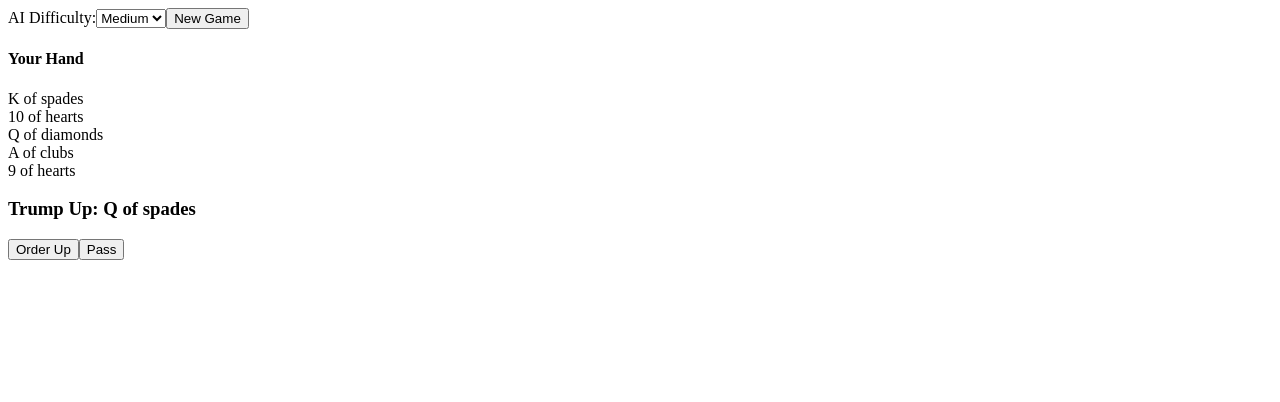
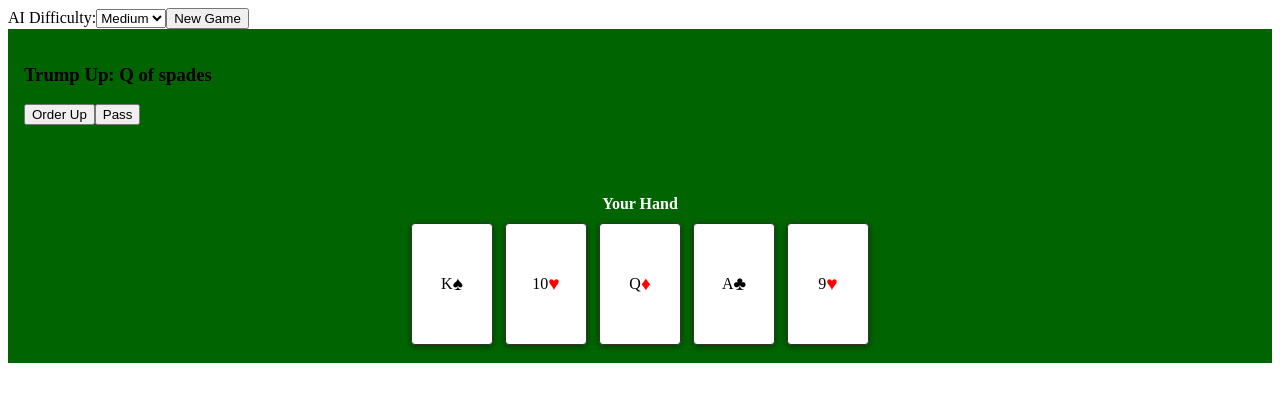
Before and after one commit to nalthoff/AI-Euchre, an Angular app: page / in a window 1280 px wide. Both pictures are taken after a click on the button "New Game". Shown: the top 402 px of the page. Built offline with nearby package versions, Linux system fonts and the light colour scheme.

Commit message:
Updated layout to look like a table. Using icons instead of text for suit

```diff
--- a/src/app/game-board/game-board.component.html
+++ b/src/app/game-board/game-board.component.html
@@ -1,35 +1,45 @@
 <div class="game-board">
-
-  <!-- 1. Always show just the human player's hand -->
-  <div class="player-hand">
-    <h4>Your Hand</h4>
-    <div class="cards">
-      <div class="card" *ngFor="let card of hands[0]">
-        {{ card.rank }} of {{ card.suit }}
-      </div>
-    </div>
-  </div>
-
-  <!-- 2. Trump-selection overlay, until trump is chosen -->
+  <!-- 1) Trump‐selection overlay, until trump chosen -->
   <div class="trump-selection" *ngIf="!gameSvc.trump && gameSvc.currentKitty">
     <h3>Trump Up: {{ gameSvc.currentKitty.rank }} of {{ gameSvc.currentKitty.suit }}</h3>
     <button (click)="gameSvc.orderUp()">Order Up</button>
     <button (click)="gameSvc.pass()">Pass</button>
   </div>
 
-  <!-- 3. Once trump is set, show opponents as facedown cards -->
-  <ng-container *ngIf="gameSvc.trump">
-    <p><strong>Trump:</strong> {{ gameSvc.trump }}</p>
+  <!-- 2) Seats laid out around the table -->
+  <div class="seat top" *ngIf="gameSvc.trump">
+    <h4>Partner</h4>
+    <div class="cards">
+      <div class="card-back" *ngFor="let _ of hands[2]">🂠</div>
+    </div>
+  </div>
 
-    <ng-container *ngFor="let hand of hands.slice(1); let i = index">
-      <div class="player-hand">
-        <h4>Player {{ i + 2 }}</h4>
-        <div class="cards">
-          <!-- Show a facedown card icon for each card they hold -->
-          <div class="card-back" *ngFor="let _ of hand">🂠</div>
-        </div>
+  <div class="seat left" *ngIf="gameSvc.trump">
+    <h4>Left Opponent</h4>
+    <div class="cards">
+      <div class="card-back" *ngFor="let _ of hands[3]">🂠</div>
+    </div>
+  </div>
+
+  <div class="seat right" *ngIf="gameSvc.trump">
+    <h4>Right Opponent</h4>
+    <div class="cards">
+      <div class="card-back" *ngFor="let _ of hands[1]">🂠</div>
+    </div>
+  </div>
+
+  <!-- 3) Your hand always visible at bottom -->
+  <div class="seat bottom">
+    <h4>Your Hand</h4>
+    <div class="cards">
+      <div class="card" *ngFor="let card of hands[0]">
+        <span class="rank">{{ card.rank }}</span>
+        <span
+          class="suit"
+          [ngClass]="{'red-suit': card.suit==='hearts' || card.suit==='diamonds'}">
+          {{ suitSymbols[card.suit] }}
+        </span>
       </div>
-    </ng-container>
-  </ng-container>
-
+    </div>
+  </div>
 </div>
--- a/src/app/game-board/game-board.component.scss
+++ b/src/app/game-board/game-board.component.scss
@@ -1,12 +1,76 @@
+.game-board {
+  display: grid;
+  grid-template-areas:
+    ".    top    ."
+    "left main  right"
+    ".   bottom  .";
+  grid-template-columns: 1fr auto 1fr;
+  grid-auto-rows: auto;          // let rows size to their content
+  gap: 1rem;
+  /* remove the fixed 100vh so bottom row floats up */
+  padding: 1rem;
+
+  /* add a felt-table background */
+  background-color: #006400;
+}
+
+
+.seat {
+  display: flex;
+  flex-direction: column;
+  align-items: center;
+
+  /* pull the bottom seat up a little */
+  &.bottom {
+    padding-top: 1rem;
+  }
+
+  h4 {
+    margin-bottom: 0.5rem;
+    color: #fff;    // white labels on green background
+  }
+}
+
+.top    { grid-area: top; }
+.left   { grid-area: left; }
+.right  { grid-area: right; }
+.bottom { grid-area: bottom; }
+
+.cards {
+  display: flex;
+  gap: 0.5rem;
+  justify-content: center;       // center each row of cards
+}
+
+.card,
 .card-back {
-    width: 60px;
-    height: 90px;
-    display: inline-flex;
-    align-items: center;
-    justify-content: center;
-    margin: 4px;
-    font-size: 2rem;     // to make the 🂠 icon big
-    background-color: #007700;  // dark green back
-    color: white;
-    border-radius: 4px;
-  }
+  width: 80px;
+  height: 120px;
+  display: inline-flex;
+  align-items: center;
+  justify-content: center;
+  border-radius: 4px;
+  margin: 2px;
+  font-size: 1rem;               // prevent awkward wrapping
+  box-shadow: 0 2px 6px rgba(0,0,0,0.4);
+}
+
+
+.card {
+  background-color: #fff;
+  color: #000;
+  border: 1px solid #333;
+}
+
+.card-back {
+  background-color: #005500;     // darker green
+  color: #fff;
+}
+
+.suit {
+  font-size: 1.2rem;
+}
+
+.red-suit {
+  color: red;
+}
--- a/src/app/game-board/game-board.component.ts
+++ b/src/app/game-board/game-board.component.ts
@@ -9,8 +9,16 @@ import { GameService, Card } from '../services/game.service';
   templateUrl: './game-board.component.html',
   styleUrls: ['./game-board.component.scss']
 })
+
 export class GameBoardComponent {
   constructor(public gameSvc: GameService) {}
+
+  suitSymbols: Record<string,string> = {
+    hearts:   '♥',
+    diamonds: '♦',
+    clubs:    '♣',
+    spades:   '♠'
+  };
 
   // Dynamically return whatever the service currently has
   get hands(): Card[][] {
```
